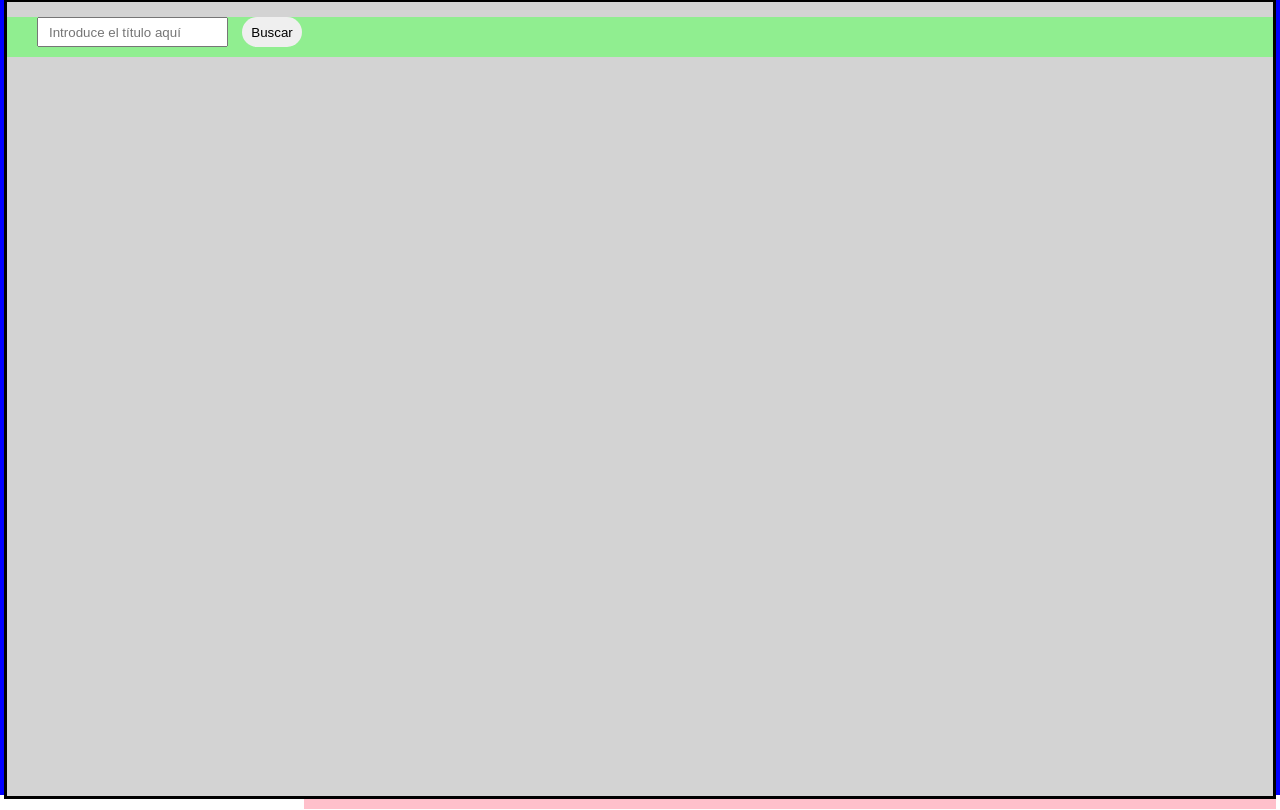
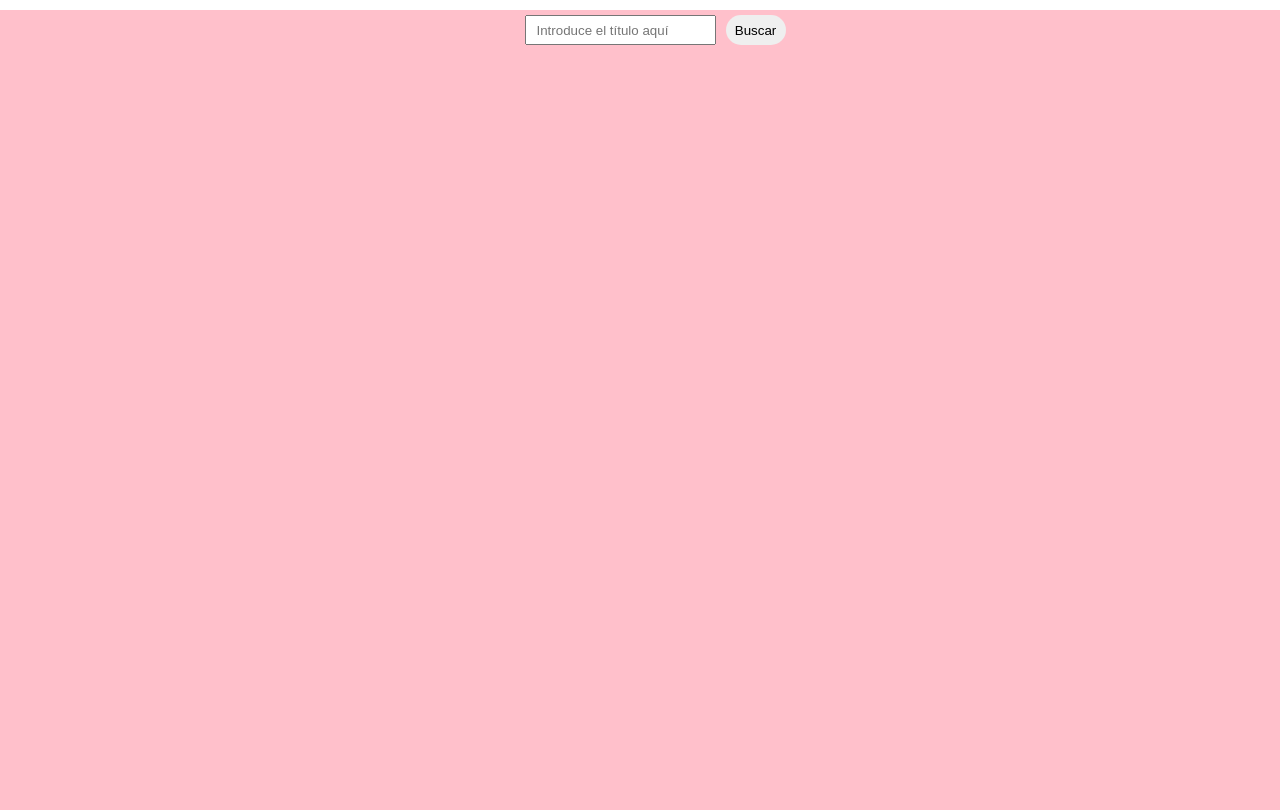
Before and after one commit to Adalab/modulo-2-evaluacion-final-SusanaG-code, a website: page public/index.html in a window 1280 px wide. Shown: the part 42-852 px from the top of the page. Drawn offline with nearby package versions, Linux system fonts and the light colour scheme; no server answers.

Commit message:
Add pink background

```diff
--- a/src/scss/layout/_page.scss
+++ b/src/scss/layout/_page.scss
@@ -7,23 +7,23 @@
 
 .main {
   position: relative;
-  border: blue solid 4px;
+  // background-image: url(../../images/cinema-3700545_1920.jpg);
+  background-color: pink;
   height: 100vh;
-  width: 100%;
 
   &__section {
-    border: solid 3px black;
-    height: 100vh;
-    width: 100%;
-    background-color: lightgray;
+    // border: solid 3px black;
+    // height: 100vh;
+    // width: 100%;
+    // background-color: lightgray;
 
     &__form {
-      background-color: lightgreen;
-      // display: flex;
-      // justify-content: center;
       height: 40px;
       margin-top: 15px;
       margin-bottom: 20px;
+      display: flex;
+      justify-content: center;
+      align-items: center;
 
       &__input {
         padding-left: 10px;
@@ -41,17 +41,11 @@
   }
 
   .list {
-    // display: flex;
-    // justify-content: center;
-    // flex-flow: wrap;
     list-style: none;
-    border: solid pink 5px;
-    background-color: blue;
     display: grid;
     margin-left: 300px;
     grid-template-columns: 1fr 1fr 1fr;
     grid-template-rows: 1fr;
-    // margin-left: 300px;
   }
 
   .showCard {
@@ -87,7 +81,6 @@
 }
 
 .favLi {
-  background-color: pink;
   display: flex;
   justify-content: center;
   flex-direction: column-reverse;
@@ -95,7 +88,7 @@
   width: 250px;
   height: 350px;
   border: solid white 3px;
-  color: purple;
+  color: white;
 }
 
 .btnFav {
```
Also changed, not shown: public/assets/css/main.css, public/assets/images/cinema-3700545_1920.jpg (added), src/images/cinema-3700545_1920.jpg (added), src/images/favicon.png (deleted), src/images/logo-adalab.png (deleted), 5 other files.
